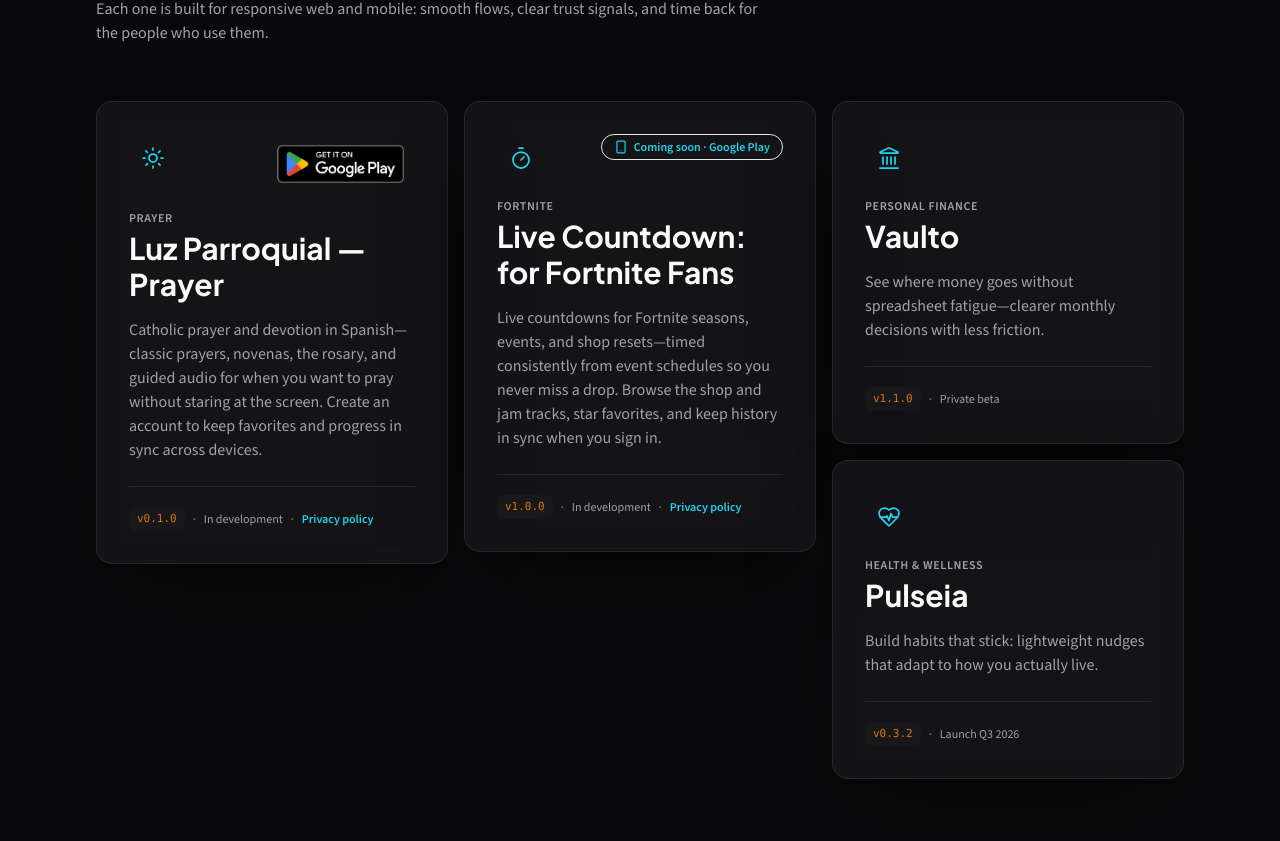
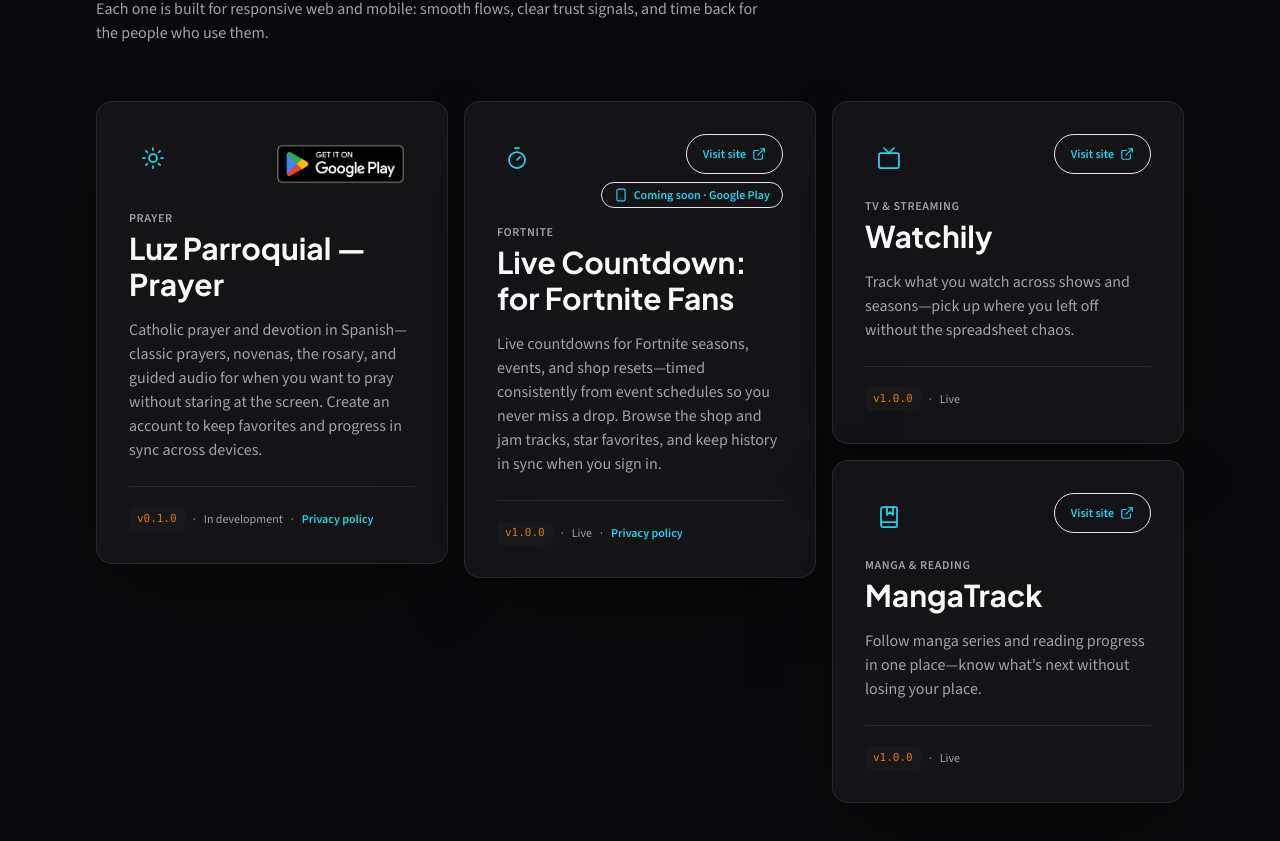
Before and after one commit to mauricioabh/wayool, a Next.js app: page / in a window 1280 px wide. Shown: the part 1035-1876 px from the top of the page. Built offline with nearby package versions, Linux system fonts and the light colour scheme; no server answers.

Commit message:
Replace Vaulto and Pulseia with live Watchily and MangaTrack tiles, and link Fortnite Countdown to production.
Co-authored-by: Cursor <cursoragent@cursor.com>

```diff
--- a/app/_components/AppShowcase.tsx
+++ b/app/_components/AppShowcase.tsx
@@ -2,7 +2,14 @@
 
 import { motion } from "framer-motion";
 import type { LucideIcon } from "lucide-react";
-import { HeartPulse, Landmark, Smartphone, Sun, Timer } from "lucide-react";
+import {
+  BookMarked,
+  ExternalLink,
+  Smartphone,
+  Sun,
+  Timer,
+  Tv,
+} from "lucide-react";
 import Image from "next/image";
 import Link from "next/link";
 import { SectionWrapper } from "@/app/_components/ui/SectionWrapper";
@@ -16,6 +23,7 @@ type AppShowcaseItem = {
   playSoonLabel?: string;
   apkDownloadHref?: string;
   privacyHref?: string;
+  visitHref?: string;
   version: string;
   status: string;
   featured?: boolean;
@@ -42,27 +50,30 @@ const APPS: AppShowcaseItem[] = [
       "Live countdowns for Fortnite seasons, events, and shop resets—timed consistently from event schedules so you never miss a drop. Browse the shop and jam tracks, star favorites, and keep history in sync when you sign in.",
     playSoonLabel: "Coming soon · Google Play",
     privacyHref: "/legal/privacy/live-countdown-fortnite",
+    visitHref: "https://livecountdown.wayool.com",
     version: "v1.0.0",
-    status: "In development",
+    status: "Live",
     featured: true,
   },
   {
-    name: "Vaulto",
-    category: "Personal finance",
-    icon: Landmark,
+    name: "Watchily",
+    category: "TV & streaming",
+    icon: Tv,
     benefit:
-      "See where money goes without spreadsheet fatigue—clearer monthly decisions with less friction.",
-    version: "v1.1.0",
-    status: "Private beta",
+      "Track what you watch across shows and seasons—pick up where you left off without the spreadsheet chaos.",
+    visitHref: "https://watchily-ho.vercel.app",
+    version: "v1.0.0",
+    status: "Live",
   },
   {
-    name: "Pulseia",
-    category: "Health & wellness",
-    icon: HeartPulse,
+    name: "MangaTrack",
+    category: "Manga & reading",
+    icon: BookMarked,
     benefit:
-      "Build habits that stick: lightweight nudges that adapt to how you actually live.",
-    version: "v0.3.2",
-    status: "Launch Q3 2026",
+      "Follow manga series and reading progress in one place—know what’s next without losing your place.",
+    visitHref: "https://mangatrack.wayool.com",
+    version: "v1.0.0",
+    status: "Live",
   },
 ];
 
@@ -96,6 +107,21 @@ function GooglePlayDownloadButton({ href }: { href: string }) {
   );
 }
 
+function VisitSiteButton({ href, name }: { href: string; name: string }) {
+  return (
+    <a
+      href={href}
+      target="_blank"
+      rel="noopener noreferrer"
+      className="inline-flex min-h-10 shrink-0 items-center gap-1.5 rounded-full border border-[var(--accent)]/40 bg-[var(--accent)]/10 px-4 py-2 text-xs font-semibold text-[var(--accent)] transition-colors hover:border-[var(--accent)] hover:bg-[var(--accent)]/20 focus-visible:outline focus-visible:outline-2 focus-visible:outline-offset-2 focus-visible:outline-[var(--accent)]"
+      aria-label={`Open ${name} website`}
+    >
+      Visit site
+      <ExternalLink className="size-3.5 shrink-0" aria-hidden />
+    </a>
+  );
+}
+
 function AppCard({ app, isFeatured = false }: { app: AppShowcaseItem; isFeatured?: boolean }) {
   const Icon = app.icon;
   return (
@@ -117,11 +143,16 @@ function AppCard({ app, isFeatured = false }: { app: AppShowcaseItem; isFeatured
         >
           <Icon className="size-6" strokeWidth={1.75} />
         </div>
-        {app.apkDownloadHref ? (
-          <GooglePlayDownloadButton href={app.apkDownloadHref} />
-        ) : app.playSoonLabel ? (
-          <PlaySoonBadge label={app.playSoonLabel} />
-        ) : null}
+        <div className="flex flex-wrap items-center justify-end gap-2">
+          {app.visitHref ? (
+            <VisitSiteButton href={app.visitHref} name={app.name} />
+          ) : null}
+          {app.apkDownloadHref ? (
+            <GooglePlayDownloadButton href={app.apkDownloadHref} />
+          ) : app.playSoonLabel ? (
+            <PlaySoonBadge label={app.playSoonLabel} />
+          ) : null}
+        </div>
       </div>
 
       <p className="mt-4 text-xs font-semibold uppercase tracking-wider text-[var(--text-muted)]">
@@ -183,7 +214,7 @@ export function AppShowcase() {
             variants={fadeUp}
             className="font-display mt-3 text-3xl font-bold tracking-tight text-[var(--text-primary)] sm:text-4xl md:text-5xl"
           >
-            Four products, four promises.
+            Products built for daily rituals.
           </motion.h2>
           <motion.p variants={fadeUp} className="mt-4 text-[var(--text-muted)]">
             Each one is built for responsive web and mobile: smooth flows, clear
```
